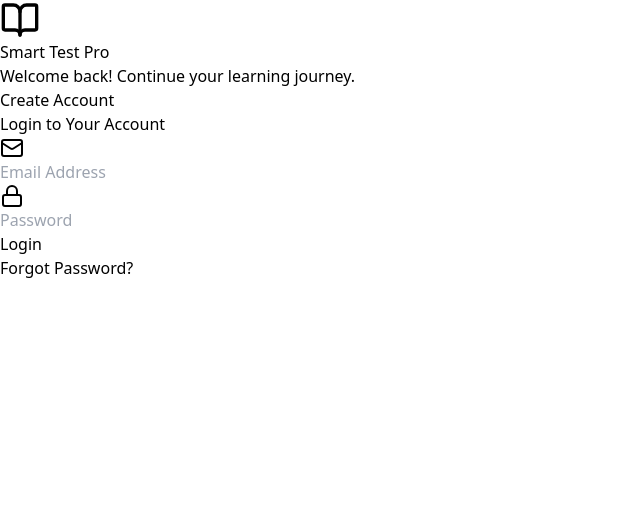
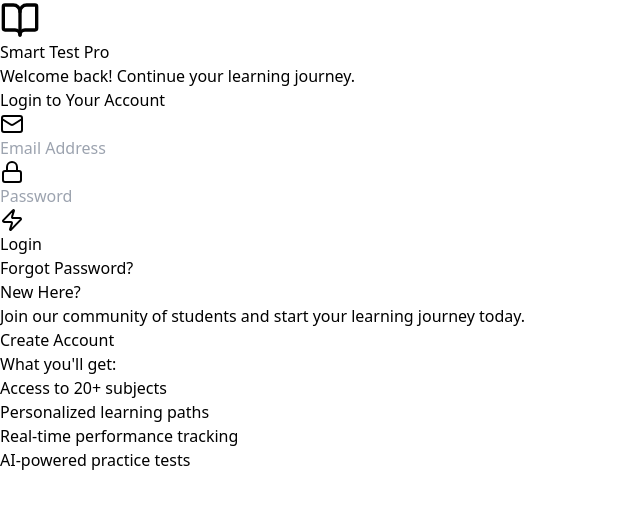
Before and after one commit to drockparashar/test-me, a React (Vite) app in the folder client/: page /auth in a window 1280 px wide. Shown: the top 508 px of the page, without its empty margins (0-640 px from the left). Built offline with nearby package versions, Linux system fonts and the light colour scheme.

Commit message:
Updated login page

```diff
--- a/client/src/pages/AuthPage.tsx
+++ b/client/src/pages/AuthPage.tsx
@@ -1,5 +1,5 @@
 import React, { useState } from 'react';
-import { Lock, Mail, User, BookOpen } from 'lucide-react';
+import { Lock, Mail, User, BookOpen, Zap } from 'lucide-react';
 import { useNavigate } from 'react-router-dom';
 
 const AuthPage = () => {
@@ -28,15 +28,9 @@
       const data = await response.json();
 
       if (response.ok) {
-        // Store token in localStorage
         localStorage.setItem('token', data.token);
-        // Store user ID
         localStorage.setItem('userId', data.userId);
-
-        // Redirect or update app state
         navigate('/dashboard');
-      } else {
-        // Handle error
       }
     } catch (error) {
       console.error('Authentication error:', error);
@@ -44,36 +38,34 @@
   };
 
   return (
-    <div className="min-h-screen bg-gradient-to-br from-blue-50 to-blue-100 flex items-center justify-center px-4">
-      <div className="bg-white shadow-2xl rounded-2xl overflow-hidden w-full max-w-4xl grid md:grid-cols-2">
-        {/* Left Side - Branding */}
-        <div className="bg-blue-600 text-white p-12 flex flex-col justify-center">
-          <div className="flex items-center mb-6">
-            <BookOpen size={40} className="mr-4" />
-            <h1 className="text-3xl font-bold">Smart Test Pro</h1>
+    <div className="min-h-screen bg-gradient-to-br from-white to-blue-50">
+      <div className="container mx-auto px-4 py-20">
+        <div className="max-w-4xl mx-auto">
+          {/* Header Section */}
+          <div className="text-center mb-12">
+            <div className="flex items-center justify-center mb-6">
+              <BookOpen className="text-blue-600 mr-3" size={40} />
+              <h1 className="text-4xl font-bold text-gray-800">
+                Smart Test Pro
+              </h1>
             </div>
-          <p className="text-xl mb-6">
+            <p className="text-xl text-gray-600">
               {isLogin
                 ? "Welcome back! Continue your learning journey."
                 : "Join our platform and transform your education."}
             </p>
-          <div className="flex space-x-2">
-            <button
-              onClick={() => setIsLogin(!isLogin)}
-              className="bg-white/20 hover:bg-white/30 px-4 py-2 rounded-full transition"
-            >
-              {isLogin ? "Create Account" : "Login Instead"}
-            </button>
-          </div>
           </div>
 
-        {/* Right Side - Form */}
-        <div className="p-12 flex flex-col justify-center">
-          <h2 className="text-2xl font-bold mb-6 text-gray-800">
+          {/* Auth Card */}
+          <div className="bg-white rounded-2xl shadow-xl overflow-hidden">
+            <div className="grid md:grid-cols-2">
+              {/* Left Side - Form */}
+              <div className="p-8 md:p-12">
+                <h2 className="text-2xl font-bold text-gray-800 mb-8">
                   {isLogin ? "Login to Your Account" : "Create Your Account"}
                 </h2>
 
-          <form onSubmit={handleSubmit} className="space-y-4">
+                <form onSubmit={handleSubmit} className="space-y-6">
                   {!isLogin && (
                     <div className="relative">
                       <User className="absolute left-3 top-1/2 transform -translate-y-1/2 text-gray-400" />
@@ -82,7 +74,7 @@
                         placeholder="Full Name"
                         value={username}
                         onChange={(e) => setName(e.target.value)}
-                  className="w-full pl-10 pr-4 py-2 border rounded-lg focus:outline-none focus:ring-2 focus:ring-blue-500"
+                        className="w-full pl-10 pr-4 py-3 border rounded-lg focus:outline-none focus:ring-2 focus:ring-blue-500"
                         required={!isLogin}
                       />
                     </div>
@@ -95,7 +87,7 @@
                       placeholder="Email Address"
                       value={email}
                       onChange={(e) => setEmail(e.target.value)}
-                className="w-full pl-10 pr-4 py-2 border rounded-lg focus:outline-none focus:ring-2 focus:ring-blue-500"
+                      className="w-full pl-10 pr-4 py-3 border rounded-lg focus:outline-none focus:ring-2 focus:ring-blue-500"
                       required
                     />
                   </div>
@@ -107,26 +99,65 @@
                       placeholder="Password"
                       value={password}
                       onChange={(e) => setPassword(e.target.value)}
-                className="w-full pl-10 pr-4 py-2 border rounded-lg focus:outline-none focus:ring-2 focus:ring-blue-500"
+                      className="w-full pl-10 pr-4 py-3 border rounded-lg focus:outline-none focus:ring-2 focus:ring-blue-500"
                       required
                     />
                   </div>
 
                   <button
                     type="submit"
-              className="w-full bg-blue-600 text-white py-2 rounded-lg hover:bg-blue-700 transition"
+                    className="w-full bg-blue-600 text-white py-3 rounded-full hover:bg-blue-700 transition flex items-center justify-center"
                   >
+                    <Zap className="mr-2" />
                     {isLogin ? "Login" : "Sign Up"}
                   </button>
                 </form>
 
                 {isLogin && (
-            <div className="text-center mt-4">
+                  <div className="text-center mt-6">
                     <a href="#" className="text-blue-600 hover:underline">
                       Forgot Password?
                     </a>
                   </div>
                 )}
+              </div>
+
+              {/* Right Side - Features */}
+              <div className="bg-gradient-to-br from-blue-600 to-blue-700 text-white p-8 md:p-12 flex flex-col justify-center">
+                <h3 className="text-2xl font-bold mb-6">
+                  {isLogin ? "New Here?" : "Already Have an Account?"}
+                </h3>
+                <p className="text-lg mb-8 text-blue-100">
+                  {isLogin
+                    ? "Join our community of students and start your learning journey today."
+                    : "Login to your account to continue your learning progress."}
+                </p>
+                <button
+                  onClick={() => setIsLogin(!isLogin)}
+                  className="bg-white text-blue-600 px-8 py-3 rounded-full hover:bg-blue-50 transition"
+                >
+                  {isLogin ? "Create Account" : "Login Instead"}
+                </button>
+
+                <div className="mt-12">
+                  <h4 className="font-semibold mb-4">What you'll get:</h4>
+                  <ul className="space-y-3">
+                    {[
+                      "Access to 20+ subjects",
+                      "Personalized learning paths",
+                      "Real-time performance tracking",
+                      "AI-powered practice tests"
+                    ].map((feature, index) => (
+                      <li key={index} className="flex items-center text-blue-100">
+                        <div className="w-1.5 h-1.5 bg-blue-300 rounded-full mr-2" />
+                        {feature}
+                      </li>
+                    ))}
+                  </ul>
+                </div>
+              </div>
+            </div>
+          </div>
         </div>
       </div>
     </div>
```
Also changed, not shown: 2 other files (tests, documents, lock files or other folders). Lines whose indentation alone changed are shown as unchanged.
